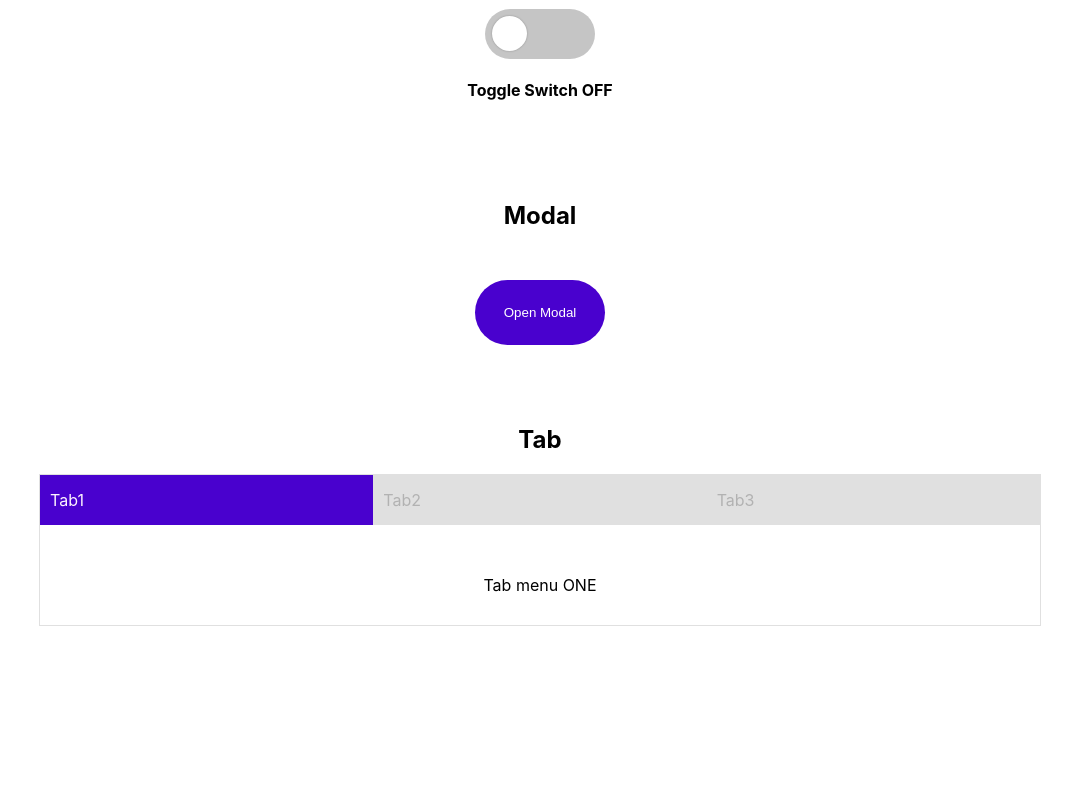
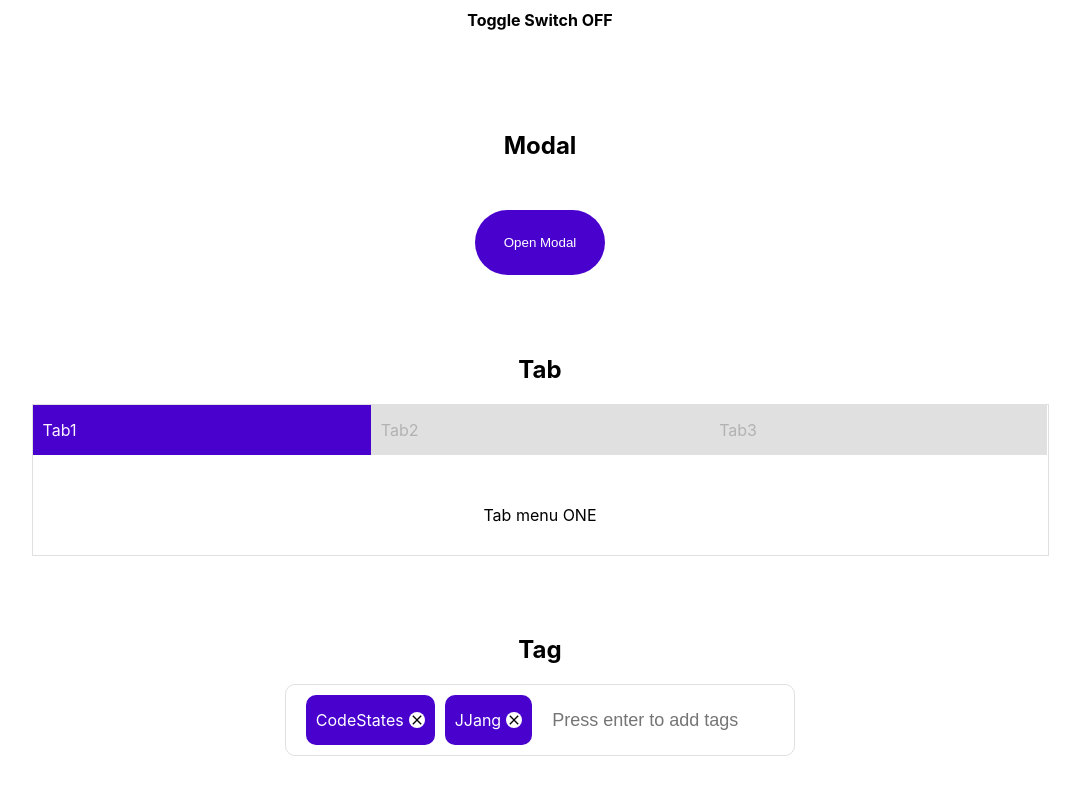
Before and after one commit to Beaneee/wanted_pre_onboarding, a React (Create React App) app in the folder custom-component/: page / in a window 1280 px wide. Shown: the part 502-1296 px from the top of the page, without its empty margins (100-1180 px from the left). Built offline with nearby package versions, Linux system fonts and the light colour scheme; the HTML template or start-up script is replaced by a standard one.

Commit message:
[ADD] Tag

```diff
--- a/custom-component/src/App.js
+++ b/custom-component/src/App.js
@@ -3,6 +3,7 @@ import styled from 'styled-components';
 import Toggle from './component/Toggle';
 import Modal from './component/Modal';
 import Tab from './component/Tab';
+import Tag from './component/Tag';
 
 function App() {
 
@@ -12,6 +13,7 @@ function App() {
           <Toggle />
           <Modal />
           <Tab />
+          <Tag />
         </MainContainer>
       </>
     );
--- a/custom-component/src/component/Tab.js
+++ b/custom-component/src/component/Tab.js
@@ -57,7 +57,7 @@ const TapContainer = styled.div`
   flex-direction: column;
   align-items: center;
   justify-content: start;
-  width: 1000px;
+  width: 1015px;
   height: 150px;
   border: 1px solid #e0e0e0;
   margin-bottom: 60px;
--- a/custom-component/src/component/Tag.js
+++ b/custom-component/src/component/Tag.js
@@ -1,11 +1,100 @@
-import React from 'react';
-import styled from 'styled-components';
+import React, { useState } from "react";
+import styled from "styled-components";
+import { IoMdClose } from "react-icons/io";
+
 function Tag() {
-    return (
-        <div>
+  const [tag, setTag] = useState("");
+  const [tagArr, setTagArr] = useState(["CodeStates", "JJang"]);
 
-        </div>
-    );
+  const onChangeInput = (event) => {
+    setTag(event.target.value);
+  };
+
+  const onKeyPress = (event) => {
+    if (event.key === "Enter") {
+      //불변성을 지켜야 한다.
+      setTagArr([...tagArr, tag]);
+      //input을 리셋
+      setTag("");
+    }
+  };
+
+  const removeTag = (index) => {
+    setTagArr(tagArr.filter((value, id) => id !== index));
+  };
+
+  return (
+    <>
+      <h2>Tag</h2>
+      <TagContainer>
+        <TagForm>
+          {tagArr.map((item, index) => {
+            return (
+              <TagWrapper key={index}>
+                {item} <CloseButton onClick={() => removeTag(index)} />
+              </TagWrapper>
+            );
+          })}
+        </TagForm>
+        <TagInput
+          type="text"
+          value={tag}
+          onChange={onChangeInput}
+          onKeyPress={onKeyPress}
+          placeholder="Press enter to add tags"
+        />
+      </TagContainer>
+    </>
+  );
 }
 
 export default Tag;
+
+const TagContainer = styled.div`
+  display: flex;
+  flex-wrap: wrap;
+  align-items: center;
+  justify-content: center;
+  border: 1px solid #e0e0e0;
+  border-radius: 10px;
+`;
+
+const TagForm = styled.form`
+  padding: 10px;
+  display: flex;
+  align-items: center;
+`;
+const TagInput = styled.input`
+  outline: none;
+  padding: 10px;
+  flex: 1;
+  font-size: 18px;
+  border: 0;
+
+  //해결하지 못함.
+  &:focus {
+    outline: none;
+    border-color: #4901ce;
+  }
+`;
+
+const TagWrapper = styled.div`
+  display: flex;
+  align-items: center;
+  justify-content: space-around;
+  width: 100%;
+  height: 30px;
+  padding: 10px;
+  background-color: #4901ce;
+  border-radius: 10px;
+  color: white;
+  margin-left: 10px;
+`;
+
+const CloseButton = styled(IoMdClose)`
+  cursor: pointer;
+  background-color: white;
+  border-radius: 10px;
+  color: black;
+  margin-left: 5px;
+`;
```
Also changed, not shown: 1 other file (tests, documents, lock files or other folders).
